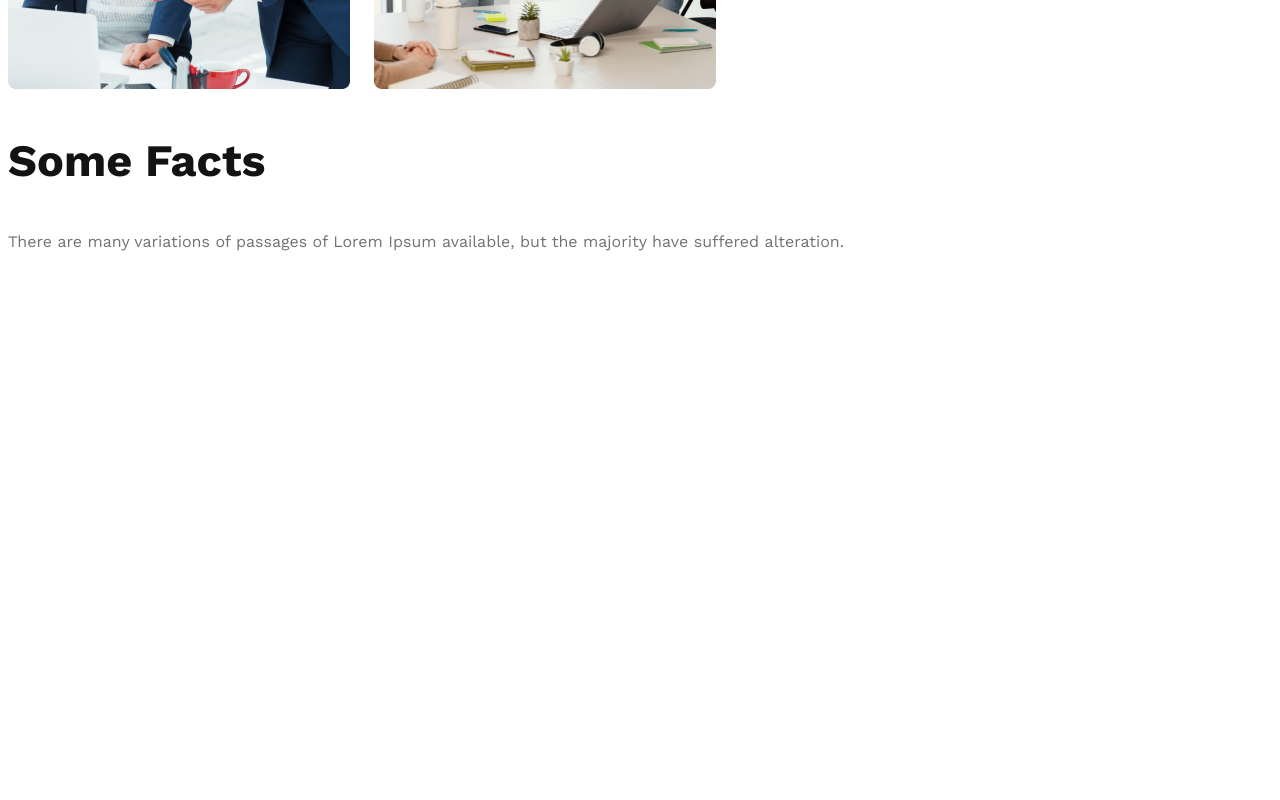
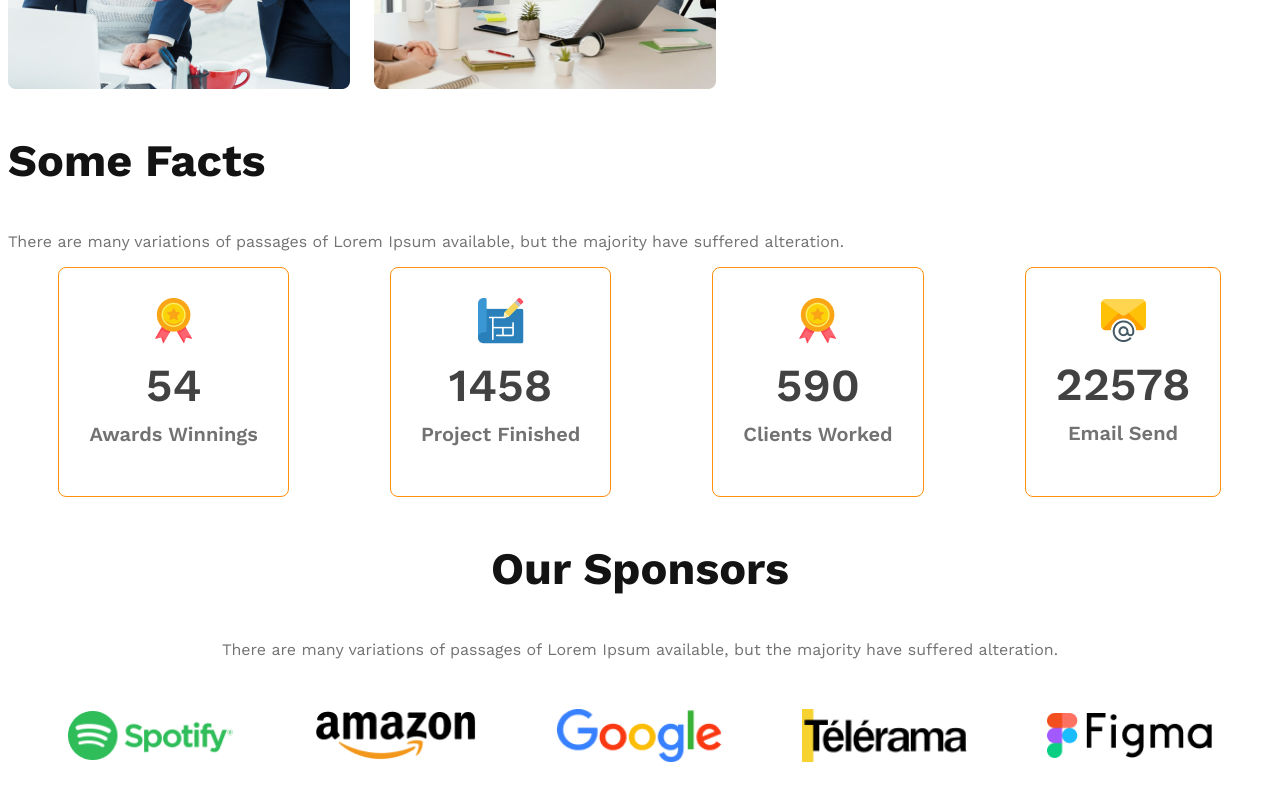
Before and after one commit to imabdmomin/g3-architects-website, a plain HTML site: page index.html in a window 1280 px wide. Shown: the part 1651-2451 px from the top of the page. Before the commit the page ends 1962 px from the top, so only its background shows below. Drawn offline with nearby package versions, Linux system fonts and the light colour scheme.

Commit message:
added the sponsors section

```diff
--- a/index.html
+++ b/index.html
@@ -57,7 +57,43 @@
             <h3 class="section-title">Some Facts</h3>
             <P class="text-light-gray">There are many variations of passages of Lorem Ipsum available, but the majority have suffered alteration.</P>
 
-           </section>
+<div class="facts-card-container">
+    <!-- .card*4>img+h3.card-state+p.card-title text-light-gray text-light-gray -->
+    <div class="card">
+        <img src="./images/icons/ribon.png" alt="">
+        <h3 class="card-state">54</h3>
+        <p class="card-title text-light-gray">Awards Winnings</p>
+    </div>
+    <div class="card">
+        <img src="./images/icons/projects.png" alt="">
+        <h3 class="card-state">1458</h3>
+        <p class="card-title text-light-gray">Project Finished</p>
+    </div>
+    <div class="card">
+        <img src="./images/icons/ribon.png" alt="">
+        <h3 class="card-state">590</h3>
+        <p class="card-title text-light-gray">Clients Worked</p>
+    </div>
+    <div class="card">
+        <img src="./images/icons/email.png" alt="">
+        <h3 class="card-state">22578</h3>
+        <p class="card-title text-light-gray"> Email Send</p>
+    </div>
+
+</div>
+</section>
+<!-- sponsor section -->
+<section class="sponsors">
+    <h3 class="section-title">Our Sponsors</h3>
+    <p class="text-light-gray">There are many variations of passages of Lorem Ipsum available, but the majority have suffered alteration.</p>
+    <div class="sponsors-img-container">
+        <img src="./images/sponsors/spotify.png" alt="">
+        <img src="./images/sponsors/amazon.png" alt="">
+        <img src="./images/sponsors/google.png" alt="">
+        <img src="./images/sponsors/telerama.png" alt="">
+        <img src="./images/sponsors/figma.png" alt="">
+    </div>
+</section>
     </main>
 
 </body>
--- a/styles/architects.css
+++ b/styles/architects.css
@@ -10,6 +10,7 @@
 .text-light-gray {
     color: #727272;
 }
+
 .section-title {
     font-size: 2.81rem;
     color: #131313;
@@ -127,8 +128,46 @@ main {
     ;
     font-weight: 700;
 }
+/* facts styles here */
 
+.facts-card-container{
+    display: flex;
+    justify-content: space-around;
+}
+.facts-card-container .card {
+    border-radius: 8px;
+    border: 1px solid #FF900E;
+    text-align: center;
+    padding: 30px;
+}
+.facts-card-container .card-state{
+    color: #424242;
+    font-size: 2.87rem;
+    font-weight: 600;
+    margin-top: 10px;
+    margin-bottom: 10px;
 
+}
+.facts-card-container .card-title{
+    font-size: 1.25rem;
+    font-weight: 600;
+    margin-top: 5px;
+}
+
+/* sponsors styles */
+.sponsors{
+    text-align: center;
+}
+.sponsors-img-container{
+    display: flex;
+    justify-content: space-evenly;
+    align-items: center;
+    margin-top: 50px;
+    gap: 20px;
+}
+.sponsors-img-container img{
+    width: 165px;
+}
 
 /* responsive media queries */
 /* smaller or mobile devices */
@@ -138,22 +177,32 @@ main {
         padding: 20px;
     }
 
-    nav,.teams-container  {
+    nav,
+    .teams-container, .facts-card-container, .sponsors-img-container
+    {
         flex-direction: column;
     }
-.teams-img-container{
-    grid-template-columns: repeat(1,1fr);
-}
-.teams-content {
-    padding-left: 10px;
-    padding-right: 10px;
 
-}
+    .teams-img-container {
+        grid-template-columns: repeat(1, 1fr);
+    }
+
+    .teams-content, .facts-card-container {
+        padding-left: 10px;
+        padding-right: 10px;
+
+    }
+    .facts-card-container{
+        gap: 10px;
+    }
+
 }
 
 /* tablet or medium device */
 @media screen and (min-width: 576px) and (max-width: 960px) {
-    nav, .teams-container {
+
+    nav,
+    .teams-container, .sponsors-img-container  {
         flex-direction: column;
     }
 
```
